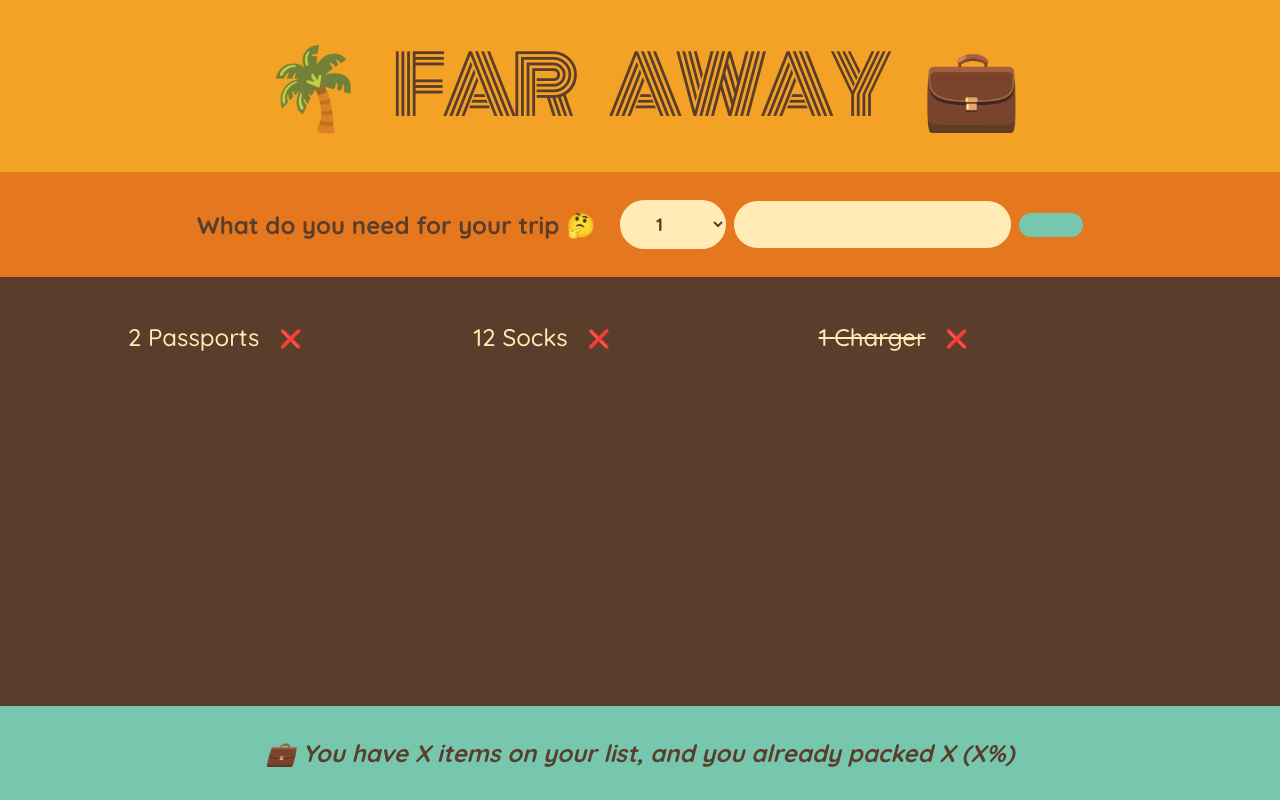
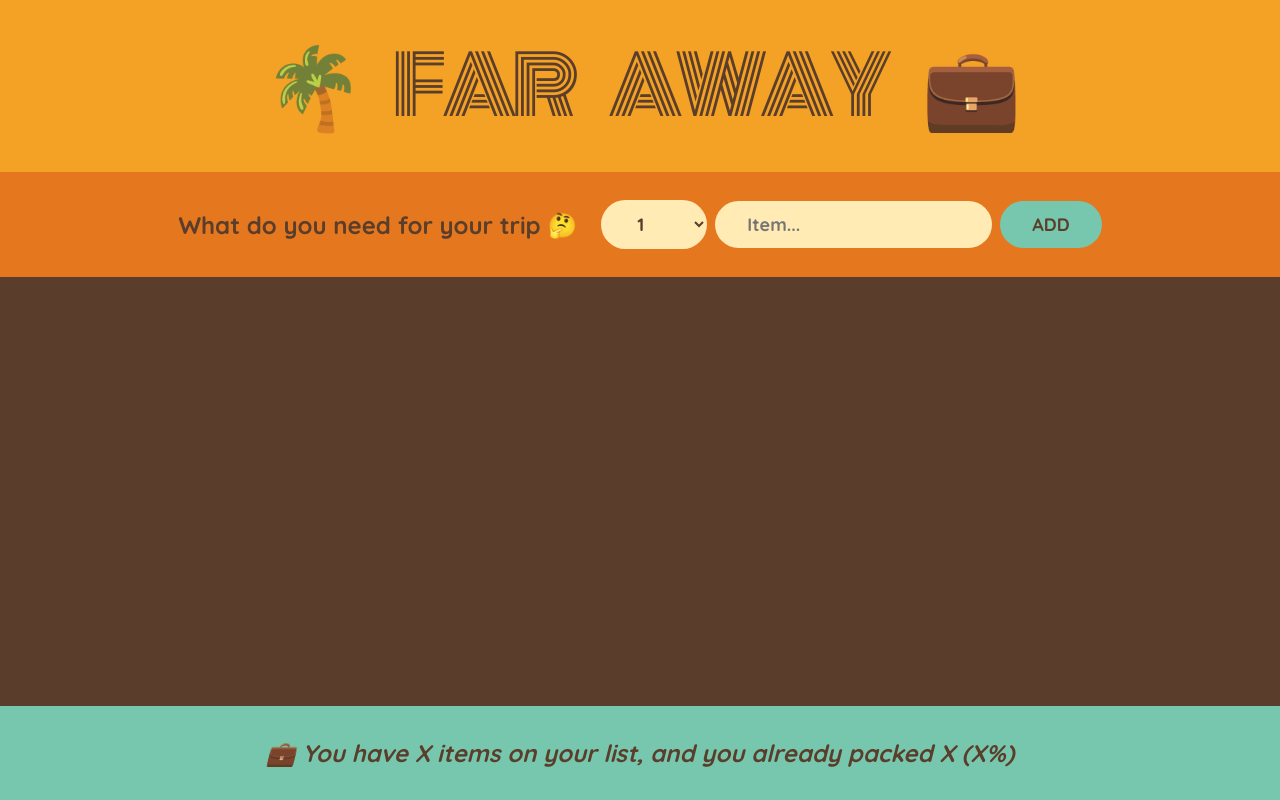
Before and after one commit to martindavid99/travel-list, a React (Create React App) app: page / in a window 1280 px wide. Built offline with nearby package versions, Linux system fonts and the light colour scheme.

Commit message:
adding items prop

```diff
--- a/src/App.js
+++ b/src/App.js
@@ -1,15 +1,21 @@
-const initialItems = [
-  { id: 1, description: "Passports", quantity: 2, packed: false },
-  { id: 2, description: "Socks", quantity: 12, packed: false },
-  { id: 2, description: "Charger", quantity: 1, packed: true },
-];
+import { useState } from "react";
 
 export default function App() {
+  const [items, setItems] = useState([]);
+
+  function handleAddItems(item) {
+    setItems((items) => [...items, item]);
+  }
+
+  function handleDeleteItem(id) {
+    setItems((items) => items.filter((item) => item.id !== id));
+  }
+
   return (
     <div className="app">
       <Logo />
-      <Form />
-      <PackingList />
+      <Form onAddItems={handleAddItems} />
+      <PackingList items={items} onDeleteItem={handleDeleteItem} />
       <Stats />
     </div>
   );
@@ -19,46 +25,67 @@ function Logo() {
   return <h1>🌴 Far Away 💼</h1>;
 }
 
-function Form() {
+function Form({ onAddItems }) {
+  const [description, setDescription] = useState("");
+  const [quantity, setQuantity] = useState(1);
+
   function handleSubmit(e) {
     e.preventDefault();
+
+    if (!description) return;
+
+    const newItem = { description, quantity, packed: false, id: Date.now() };
+    console.log(newItem);
+
+    onAddItems(newItem);
+
+    setDescription("");
+    setQuantity(1);
   }
 
   return (
     <form className="add-form" onSubmit={handleSubmit}>
       <h3>What do you need for your trip 🤔</h3>
-      <select>
+      <select
+        value={quantity}
+        onChange={(e) => setQuantity(Number(e.target.value))}
+      >
         {Array.from({ length: 20 }, (_, i) => i + 1).map((num) => (
           <option value={num} key={num}>
             {num}
           </option>
         ))}
       </select>
-      <input></input>
-      <button></button>
+      <input
+        type="text"
+        placeholder="Item..."
+        value={description}
+        onChange={(e) => setDescription(e.target.value)}
+      />
+      <button>ADD</button>
     </form>
   );
 }
 
-function PackingList() {
+function PackingList({ items, onDeleteItem }) {
   return (
     <div className="list">
       <ul>
-        {initialItems.map((item) => (
-          <Item item={item} key={item.id} />
+        {items.map((item) => (
+          <Item item={item} key={item.id} onDeleteItem={onDeleteItem} />
         ))}
       </ul>
     </div>
   );
 }
 
-function Item({ item }) {
+function Item({ item, onDeleteItem }) {
   return (
     <li>
       <span style={item.packed ? { textDecoration: "line-through" } : {}}>
         {item.quantity} {item.description}
       </span>
-      <button>❌</button>
+      <button onClick={() => onDeleteItem(item.id)}>❌</button>
     </li>
   );
 }
```
